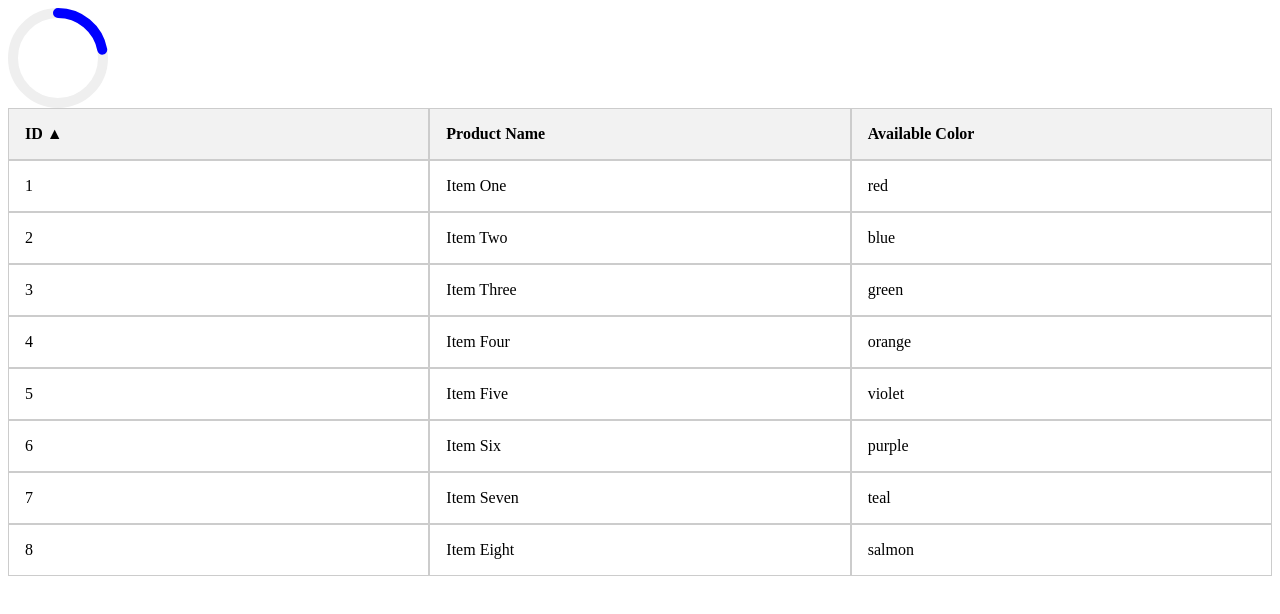
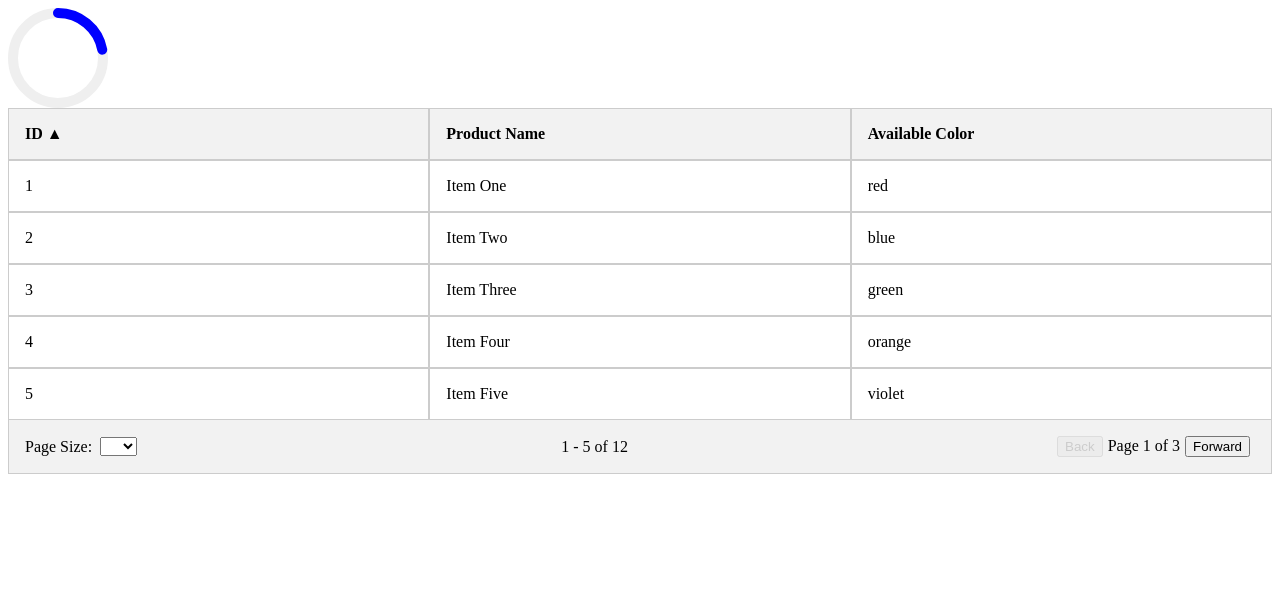
Before and after one commit to serbanghita/angular-playground, an Angular app: page / in a window 1280 px wide. Shown: the top 614 px of the page. Built offline with nearby package versions, Linux system fonts and the light colour scheme.

Commit message:
working pagination - still WIP

```diff
--- a/src/app/app.html
+++ b/src/app/app.html
@@ -1,15 +1,8 @@
 <t-progress [radius]="50" [progress]="22" color="#efefef" progressColor="#0000ff"></t-progress>
 
-<t-grid [data]="[
-      { id: 1, name: 'Item One', color: 'red' },
-      { id: 2, name: 'Item Two', color: 'blue' },
-      { id: 3, name: 'Item Three', color: 'green' },
-      { id: 4, name: 'Item Four', color: 'orange' },
-      { id: 5, name: 'Item Five', color: 'violet' },
-      { id: 6, name: 'Item Six', color: 'purple' },
-      { id: 7, name: 'Item Seven', color: 'teal' },
-      { id: 8, name: 'Item Eight', color: 'salmon' }
-    ]" (paginationChange)="performFetch($event)">
+<t-grid
+  [data]="randomData()"
+  [pageSize]="pageSizeState()" (paginationChange)="performFetch($event)">
   <t-column name="ID" property="id"></t-column>
   <t-column name="Product Name" property="name"></t-column>
   <t-column name="Available Color" property="color" [sortable]="false"></t-column>
--- a/src/app/app.ts
+++ b/src/app/app.ts
@@ -1,16 +1,38 @@
 import { Component, signal } from '@angular/core';
 import {ProgressComponent} from './components/progress/progress.component';
 import {GridComponent} from './components/grid/grid.component';
-import {ColumnComponent} from './components/grid/column.component';
-import {performFetch} from './services/items.service';
+import {GridColumnComponent} from './components/grid/column/grid-column.component';
+import {PaginationChangeEvent} from './components/grid/grid.types';
 
 @Component({
   selector: 'app-root',
-  imports: [ProgressComponent, GridComponent, ColumnComponent],
+  imports: [ProgressComponent, GridComponent, GridColumnComponent],
   templateUrl: './app.html',
   styleUrl: './app.css'
 })
 export class App {
 
-  protected readonly performFetch = performFetch;
+  // 1. The parent component holds the page size in its own signal.
+  pageSizeState = signal<number | null>(5);
+
+  randomData = signal([
+    { id: 1, name: 'Item One', color: 'red' },
+    { id: 2, name: 'Item Two', color: 'blue' },
+    { id: 3, name: 'Item Three', color: 'green' },
+    { id: 4, name: 'Item Four', color: 'orange' },
+    { id: 5, name: 'Item Five', color: 'violet' },
+    { id: 6, name: 'Item Six', color: 'purple' },
+    { id: 7, name: 'Item Seven', color: 'teal' },
+    { id: 8, name: 'Item Eight', color: 'salmon' },
+    { id: 9, name: 'Item Nine', color: 'gold' },
+    { id: 10, name: 'Item Ten', color: 'lime' },
+    { id: 11, name: 'Item Eleven', color: 'silver' },
+    { id: 12, name: 'Item Twelve', color: 'khaki' },
+  ]);
+
+  // 2. The event handler's only job is to update the parent's state.
+  performFetch(event: PaginationChangeEvent): void {
+    console.log('Parent received change and is updating its state:', event);
+    this.pageSizeState.set(event.pageSize);
+  }
 }
--- a/src/app/components/grid/column.component.ts
+++ b/src/app/components/grid/column/grid-column.component.ts
@@ -1,12 +1,12 @@
 import { Component, input } from '@angular/core';
-import {GridItem} from './grid.types';
+import {GridItem} from '../grid.types';
 
 @Component({
   selector: 't-column',
   standalone: true,
   template: '',
 })
-export class ColumnComponent<T extends GridItem> {
+export class GridColumnComponent<T extends GridItem> {
   name = input.required<string>();
   property = input.required<keyof T & string>();
   sortable = input(true);
--- a/src/app/components/grid/grid.component.css
+++ b/src/app/components/grid/grid.component.css
@@ -2,10 +2,9 @@
   display: flex;
 }
 
-/* Styling for every cell inside a row */
 .table-flex-row > div,
 .table-flex-header .table-flex-th {
-  flex: 1; /* This makes each cell take up an equal amount of space */
+  flex: 1;
   border: 1px solid #ccc;
   padding: 1em;
 }
--- a/src/app/components/grid/grid.component.html
+++ b/src/app/components/grid/grid.component.html
@@ -1,5 +1,5 @@
 @if (data$ | async; as items) {
-  @if (items.length > 0) {
+  @if (totalItems() > 0) {
     <div class="table-flex">
       <div class="table-flex-row table-flex-header">
         @for (column of columns(); track column.property()) {
@@ -23,6 +23,11 @@
         }
       </div>
     </div>
+    <t-grid-pagination
+      [currentPage]="currentPage()"
+      [total]="totalItems()"
+      [pageSize]="pageSize()" (paginationChange)="onPaginationChange($event)">
+    </t-grid-pagination>
   } @else {
     <p>No items to display.</p>
   }
--- a/src/app/components/grid/grid.component.ts
+++ b/src/app/components/grid/grid.component.ts
@@ -1,14 +1,18 @@
-import {ChangeDetectionStrategy, Component, contentChildren, input, output, signal} from '@angular/core';
-import {CommonModule} from '@angular/common';
-import {isObservable, Observable, of, switchMap} from 'rxjs';
-import {toObservable} from '@angular/core/rxjs-interop';
-import {GridHeaderComponent} from './grid-header.component';
-import {GridItem, GridSortChangeEvent, SortDirection} from './grid.types';
-import {ColumnComponent} from './column.component';
+// grid.component.ts
+
+import { ChangeDetectionStrategy, Component, computed, contentChildren, input, output, signal } from '@angular/core';
+import { CommonModule } from '@angular/common';
+import { combineLatest, isObservable, Observable, of, switchMap } from 'rxjs';
+import { map } from 'rxjs/operators';
+import { toObservable } from '@angular/core/rxjs-interop';
+import { GridHeaderComponent } from './header/grid-header.component';
+import { GridItem, GridSortChangeEvent, PaginationChangeEvent, SortDirection } from './grid.types';
+import { GridColumnComponent } from './column/grid-column.component';
+import { GridPaginationComponent } from './pagination/grid-pagination.component';
 
 @Component({
   selector: 't-grid',
-  imports: [CommonModule, GridHeaderComponent],
+  imports: [CommonModule, GridHeaderComponent, GridPaginationComponent],
   templateUrl: './grid.component.html',
   styleUrl: './grid.component.css',
   changeDetection: ChangeDetectionStrategy.OnPush,
@@ -16,31 +20,62 @@ import {ColumnComponent} from './column.component';
 export class GridComponent {
   data = input<GridItem[] | Observable<GridItem[]>>();
   sortable = input(true);
-  // Columns.
-  columns = contentChildren(ColumnComponent);
+  total = input<number>();
+  // The @input is now the single source of truth for page size.
+  pageSize = input<number | null>(10);
 
-  data$ = toObservable(this.data).pipe(
-    switchMap(value => (isObservable(value) ? value : of(value)))
-  );
+  columns = contentChildren(GridColumnComponent);
 
-  paginationChange = output<GridSortChangeEvent>();
+  sortChange = output<GridSortChangeEvent>();
+  paginationChange = output<PaginationChangeEvent>();
 
   sortKey = signal<string>('id');
   sortDirection = signal<SortDirection>(SortDirection.ASC);
+  // The grid component can safely manage its own current page.
+  currentPage = signal<number>(1);
+
+  private dataAsArray = computed(() =>
+    Array.isArray(this.data()) ? (this.data() as GridItem[]) : []
+  );
+
+  totalItems = computed(() => this.total() ?? this.dataAsArray().length);
+
+  data$ = combineLatest([
+    toObservable(this.data),
+    toObservable(this.currentPage),
+    toObservable(this.pageSize)
+  ]).pipe(
+    switchMap(([dataValue, page, size]) => {
+      const dataObs = isObservable(dataValue) ? dataValue : of(dataValue);
+      return dataObs.pipe(
+        map(items => {
+          if (Array.isArray(items) && size !== null) {
+            const start = (page - 1) * size;
+            const end = start + size;
+            return items.slice(start, end);
+          }
+          return items;
+        })
+      );
+    })
+  );
 
   onSort(key: string): void {
-    const currentDirection = this.sortDirection();
-
     if (this.sortKey() === key) {
-      this.sortDirection.set(currentDirection === SortDirection.ASC ? SortDirection.DESC : SortDirection.ASC);
+      this.sortDirection.update(dir => dir === SortDirection.ASC ? SortDirection.DESC : SortDirection.ASC);
     } else {
       this.sortKey.set(key);
       this.sortDirection.set(SortDirection.ASC);
     }
 
-    this.paginationChange.emit({
-      sortKey: this.sortKey(),
-      sortDirection: this.sortDirection(),
+    this.sortChange.emit({
+      columnName: this.sortKey(),
+      direction: this.sortDirection(),
     });
   }
+
+  onPaginationChange(event: PaginationChangeEvent): void {
+    this.currentPage.set(event.currentPage);
+    this.paginationChange.emit(event);
+  }
 }
--- a/src/app/components/grid/grid.types.ts
+++ b/src/app/components/grid/grid.types.ts
@@ -4,8 +4,8 @@ export interface GridItem {
 }
 
 export interface GridSortChangeEvent {
-  sortKey: string;
-  sortDirection: SortDirection;
+  columnName: string;
+  direction: SortDirection;
 }
 
 export enum SortDirection {
--- a/src/app/components/grid/grid-header.component.ts
+++ b/src/app/components/grid/header/grid-header.component.ts
@@ -1,6 +1,6 @@
 import { ChangeDetectionStrategy, Component, input, output } from '@angular/core';
 import { CommonModule } from '@angular/common';
-import { SortDirection } from './grid.types';
+import { SortDirection } from '../grid.types';
 
 @Component({
   selector: 't-grid-header',
@@ -14,7 +14,7 @@ import { SortDirection } from './grid.types';
   `,
   host: {
     class: 'table-flex-th',
-    '[class.sortable]': 'isSortable()', // Add class for cursor styling.
+    '[class.sortable]': 'isSortable()',
     '(click)': 'onClick()',
   },
   styles: [`
--- /dev/null
+++ b/src/app/components/grid/pagination/grid-pagination.component.css
@@ -0,0 +1,24 @@
+.pagination-container {
+  display: flex;
+  justify-content: space-between;
+  align-items: center;
+  padding: 1em;
+  border: 1px solid #ccc;
+  border-top: none;
+  background-color: #f2f2f2;
+}
+
+.pagination-controls button {
+  margin: 0 5px;
+}
+
+.pagination-controls button:disabled {
+  cursor: not-allowed;
+  opacity: 0.5;
+}
+
+.page-size-selector {
+  display: flex;
+  align-items: center;
+  gap: 8px;
+}
--- /dev/null
+++ b/src/app/components/grid/pagination/grid-pagination.component.html
@@ -0,0 +1,25 @@
+<div class="pagination-container">
+  <div class="page-size-selector">
+    <label for="pageSize">Page Size:</label>
+    <select id="pageSize" [value]="pageSize() ?? 'null'" (change)="onPageSizeChange($event)">
+      <option value="10">10</option>
+      <option value="25">25</option>
+      <option value="50">50</option>
+      <option value="null">All</option>
+    </select>
+  </div>
+
+  <span class="pagination-summary">
+    {{ startItem() }} - {{ endItem() }} of {{ total() }}
+  </span>
+
+  <div class="pagination-controls">
+    <button (click)="onPageChange(currentPage() - 1)" [disabled]="isFirstPage()">
+      Back
+    </button>
+    <span>Page {{ currentPage() }} of {{ totalPages() }}</span>
+    <button (click)="onPageChange(currentPage() + 1)" [disabled]="isLastPage()">
+      Forward
+    </button>
+  </div>
+</div>
--- /dev/null
+++ b/src/app/components/grid/pagination/grid-pagination.component.ts
@@ -0,0 +1,63 @@
+import { ChangeDetectionStrategy, Component, computed, input, output } from '@angular/core';
+import { CommonModule } from '@angular/common';
+import { PaginationChangeEvent } from '../grid.types';
+
+@Component({
+  selector: 't-grid-pagination',
+  standalone: true,
+  imports: [CommonModule],
+  templateUrl: './grid-pagination.component.html',
+  styleUrl: './grid-pagination.component.css',
+  changeDetection: ChangeDetectionStrategy.OnPush,
+})
+export class GridPaginationComponent {
+  currentPage = input.required<number>();
+  total = input.required<number>();
+  pageSize = input.required<number | null>();
+
+  paginationChange = output<PaginationChangeEvent>();
+
+  totalPages = computed(() => {
+    const ps = this.pageSize();
+    return ps ? Math.ceil(this.total() / ps) : 1;
+  });
+
+  isFirstPage = computed(() => this.currentPage() === 1);
+  isLastPage = computed(() => this.currentPage() === this.totalPages());
+
+  startItem = computed(() => {
+    const ps = this.pageSize();
+    if (!ps) {
+      return 1;
+    }
+    return (this.currentPage() - 1) * ps + 1;
+  });
+
+  endItem = computed(() => {
+    const ps = this.pageSize();
+    const totalItems = this.total();
+    if (!ps) {
+      return totalItems;
+    }
+    return Math.min(this.currentPage() * ps, totalItems);
+  });
+
+  onPageChange(page: number): void {
+    if (page >= 1 && page <= this.totalPages()) {
+      this.paginationChange.emit({
+        currentPage: page,
+        pageSize: this.pageSize(),
+      });
+    }
+  }
+
+  onPageSizeChange(event: Event): void {
+    console.log('onPageSizeChange', event);
+    const element = event.target as HTMLSelectElement;
+    const size = element.value === 'null' ? null : Number(element.value);
+    this.paginationChange.emit({
+      currentPage: 1,
+      pageSize: size,
+    });
+  }
+}
```
Also changed, not shown: src/app/services/items.service.ts (+17 -0 lines).
